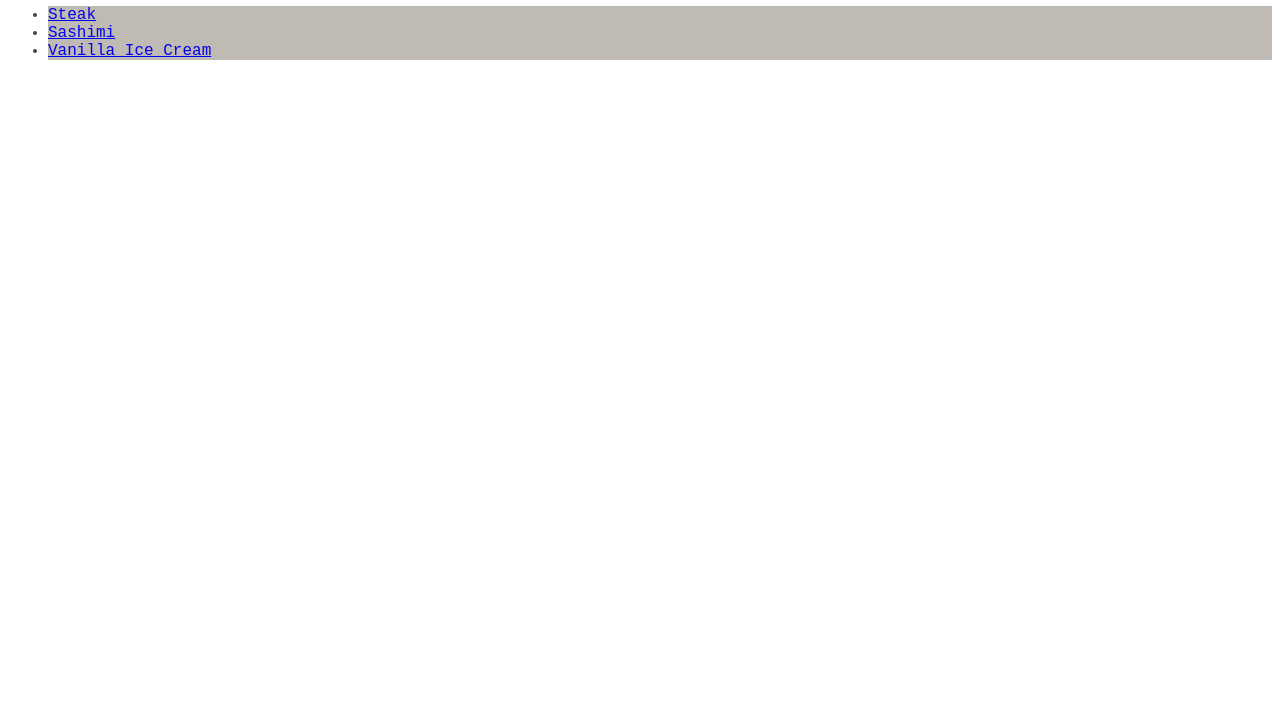
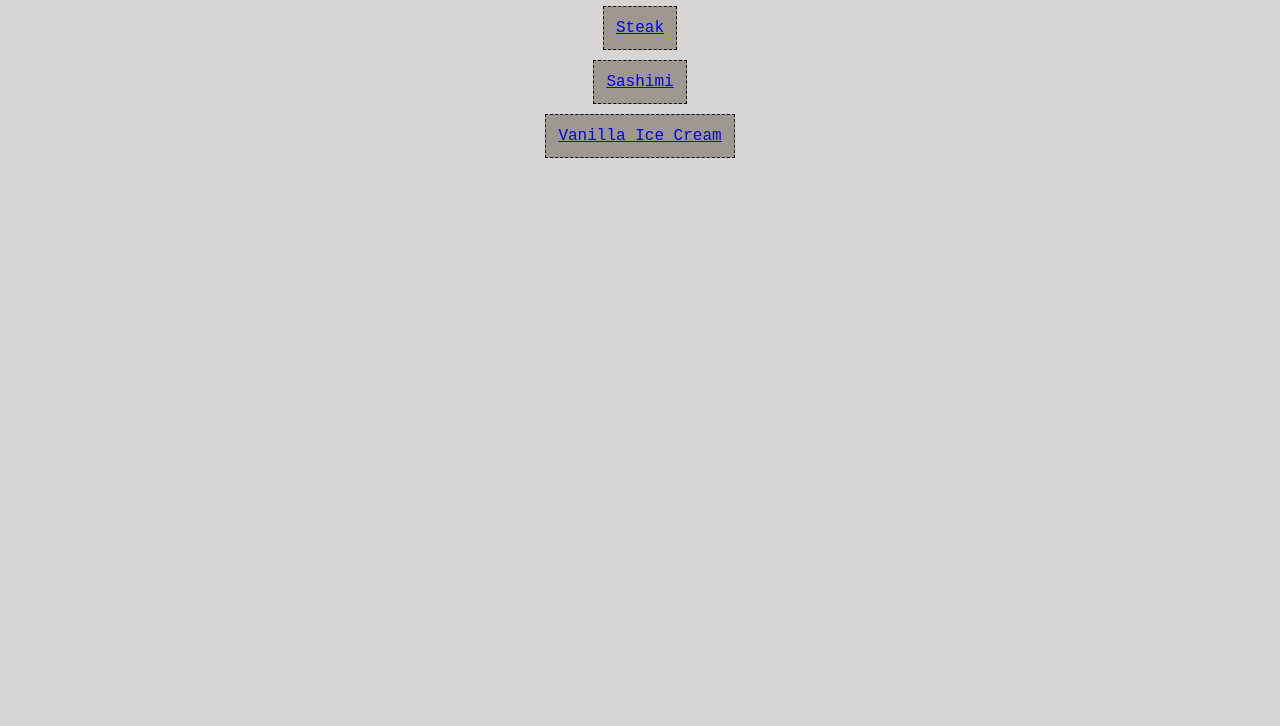
Before and after one commit to LucasHJin/odin-recipes, a plain HTML site: page index.html in a window 1280 px wide. Shown: the part 74-800 px from the top of the page. Drawn offline with Linux system fonts and the light colour scheme.

Commit message:
Added some box styling to index.html

```diff
--- a/index.html
+++ b/index.html
@@ -7,10 +7,10 @@
     </head>
     <body>
         <h1 class="title">Odin Recipes</h1>
-        <ul>
-            <li class="subtitle"><a href="./recipes/steak.html">Steak</a></li>
-            <li class="subtitle"><a href="./recipes/sashimi.html">Sashimi</a></li>
-            <li class="subtitle"><a href="./recipes/ice_cream.html">Vanilla Ice Cream</a></li>
-        </ul>
+        <div>
+            <p class="subtitle link"><a href="./recipes/steak.html">Steak</a></p>
+            <p class="subtitle link"><a href="./recipes/sashimi.html">Sashimi</a></p>
+            <p class="subtitle link"><a href="./recipes/ice_cream.html">Vanilla Ice Cream</a></p>
+        </div>
     </body>
 </html>
--- a/style.css
+++ b/style.css
@@ -1,12 +1,24 @@
-.title {
-    background-color: #ffcf8c;
-}
-
 html {
     font-family: "Courier New", "Garamond", Serif;
     color: #474138;
+    background-color: #d8d6d4;
 }
 
+.title {
+    background-color: #ffcf8c;
+    text-align: center;
+}
+
+
 .subtitle {
-    background-color: #bfbab4;
+    background-color: #9e9891;
 }
+
+.link {
+    padding: 12px;
+    border-color: black;
+    border-style: dashed;
+    border-width: 1px;
+    margin: 10px auto;
+    width: fit-content;
+}
```
